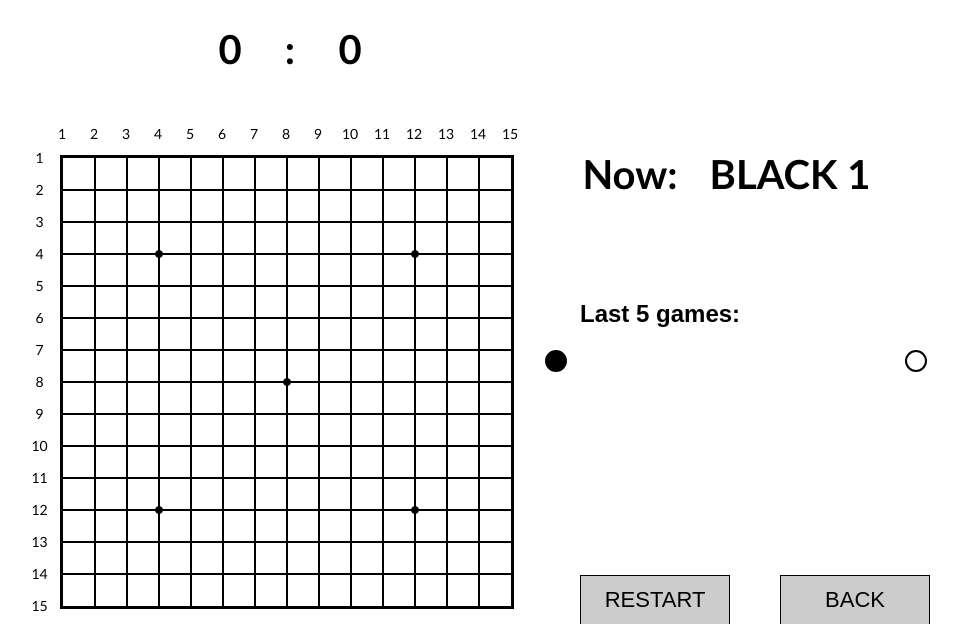
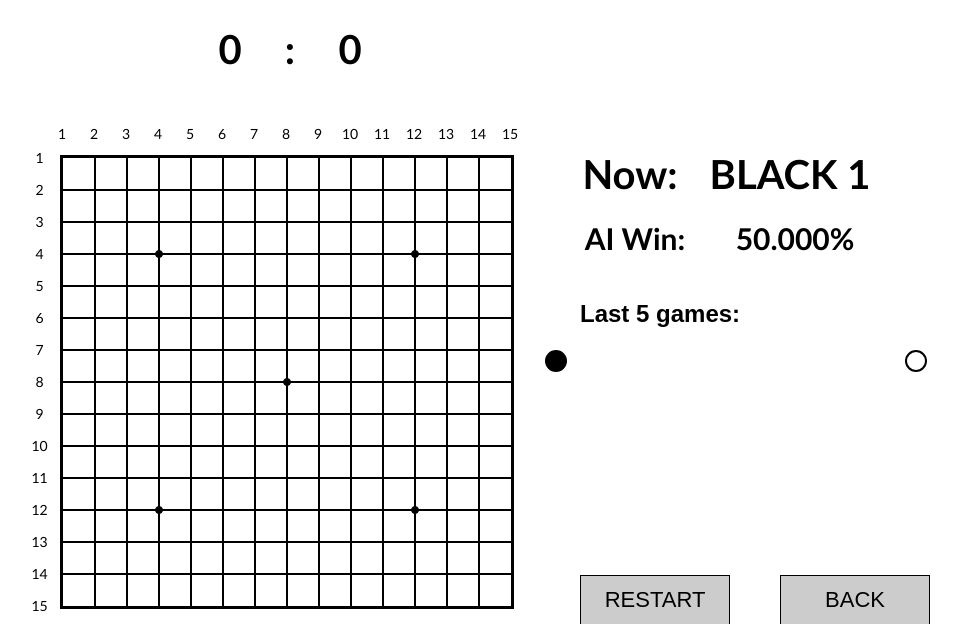
Before and after one commit to hgs1217/Gobang, a Flask app: template Gobang-web/templates/board.html in a window 1280 px wide. Shown: the top 624 px of the page, without its empty margins (70-1031 px from the left). Run offline with Flask 2, Linux system fonts and the light colour scheme; the template is opened without the code that fills it, so the values that code supplies are empty.

Commit message:
进行了一些优化
-优化了AI的实力
-添加了AI开局更多的变化，并缩短了开局时间
-添加了AI判定的当前获胜概率
-一些代码结构上的优化

```diff
--- a/Gobang-web/ai_manager.py
+++ b/Gobang-web/ai_manager.py
@@ -12,7 +12,7 @@ def call(data):
     board_status, round, index, level = list(map(lambda x: int(x), data['boardStatus'])), int(data['round']), int(
         data['index']), int(data['level'])
     if not dll:
-        dll = WinDLL('libGobangAI.dll')
+        dll = CDLL('libGobangAI.dll')
     func = dll.call
     func.restype = c_int
     func.argtypes = POINTER(c_int), c_int, c_int, c_int
@@ -28,5 +28,15 @@ def call(data):
 def init():
     global dll
     if not dll:
-        dll = WinDLL('libGobangAI.dll')
+        dll = CDLL('libGobangAI.dll')
     dll.init()
+
+
+def get_win_rate():
+    global dll
+    if not dll:
+        dll = CDLL('libGobangAI.dll')
+    func = dll.getWinRate
+    func.restype = c_double
+    result = func()
+    return result
--- a/Gobang-web/route.py
+++ b/Gobang-web/route.py
@@ -4,7 +4,7 @@
 import json
 from flask import Blueprint, render_template, request, jsonify
 from config import VERSION
-from ai_manager import call, init
+from ai_manager import call, init, get_win_rate
 
 
 bp = Blueprint('Gobang', __name__, template_folder='templates')
@@ -33,3 +33,9 @@ def call_ai():
 def init_ai():
     init()
     return jsonify({'msg': 'success'}), 200
+
+
+@bp.route('/rate', methods=['POST'])
+def win_rate():
+    rate = get_win_rate()
+    return jsonify({'rate': rate}), 200
--- a/Gobang-web/static/css/board.css
+++ b/Gobang-web/static/css/board.css
@@ -198,6 +198,34 @@
     font: bold 40px 'Calibri';
 }
 
+.win-rate-bar {
+    height: 80px;
+    width: 320px;
+
+    position: absolute;
+    top: 220px;
+    left: 625px;
+
+    display: flex;
+    flex-direction: row;
+}
+
+.win-rate {
+    height: 80px;
+    width: 160px;
+
+    text-align: center;
+    font: bold 30px 'Calibri';
+}
+
+.win-rate-content {
+    height: 80px;
+    width: 160px;
+
+    text-align: center;
+    font: bold 30px 'Calibri';
+}
+
 .recorder {
     height: 200px;
     width: 200px;
--- a/Gobang-web/static/js/board.js
+++ b/Gobang-web/static/js/board.js
@@ -15,6 +15,7 @@ let board,
     playersWinner,
     draw,
     nowContent,
+    rateContent,
     recordP1Names,
     recordP1Scores,
     recordP2Names,
@@ -66,6 +67,7 @@ function init() {
     createChess()
     setName()
     resetData()
+    getWinRate()
 }
 
 function onRestart() {
@@ -93,6 +95,7 @@ function initElement() {
     playersWinner = [$('#p1-winner'), $('#p2-winner')]
     draw = $('#draw')
     nowContent = $('#now-content')
+    rateContent = $('#rate-content')
     recordP1Names = [$('#g1-p1-name'), $('#g2-p1-name'),
         $('#g3-p1-name'), $('#g4-p1-name'),
         $('#g5-p1-name')]
@@ -402,6 +405,7 @@ function callAI(level) {
         dataType: 'json',
         success: function (data) {
             putChess(data.index)
+            getWinRate()
         },
         error: function (xhr, type) {
             console.log(xhr)
@@ -415,9 +419,23 @@ function initAI() {
         url: '/init',
         success: function (data) {
             console.log(data)
+            getWinRate()
         },
         error: function (xhr, type) {
             console.log(xhr)
         }
     })
 }
+
+function getWinRate() {
+    $.ajax({
+        type: 'POST',
+        url: '/rate',
+        success: function (data) {
+            rateContent.text(parseFloat(data.rate).toFixed(3) + "%")
+        },
+        error: function (xhr, type) {
+            console.log(xhr)
+        }
+    })
+}
--- a/Gobang-web/templates/board.html
+++ b/Gobang-web/templates/board.html
@@ -27,6 +27,11 @@
         <div class="now-bar">
             <div class="now">Now: </div>
             <div class="now-content" id="now-content"></div>
+        </div>
+
+        <div class="win-rate-bar">
+            <div class="win-rate">AI Win: </div>
+            <div class="win-rate-content" id="rate-content">50.000%</div>
         </div>
 
         <div class="recorder-black"></div>
```
Also changed, not shown: 2 other files.
